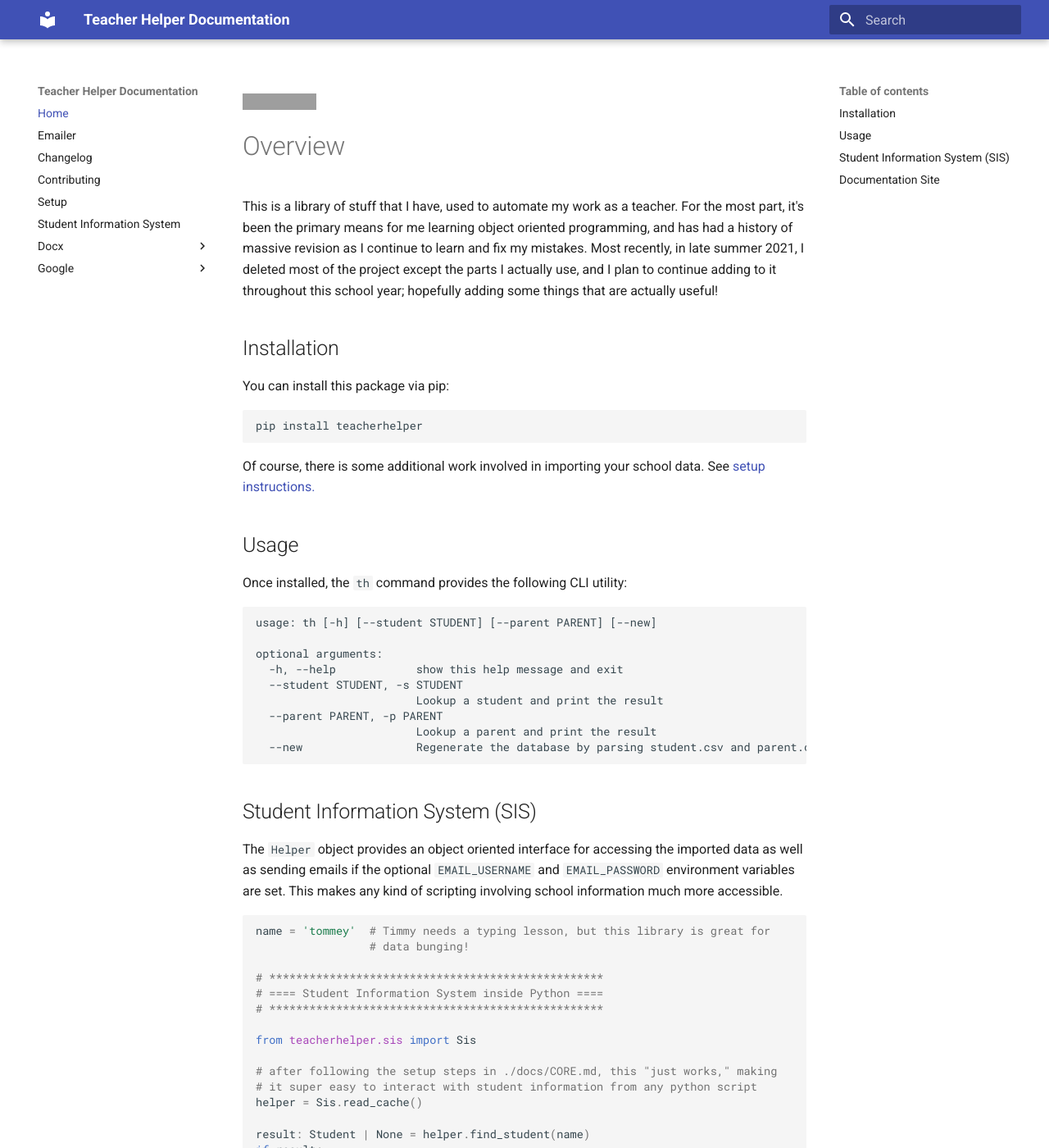
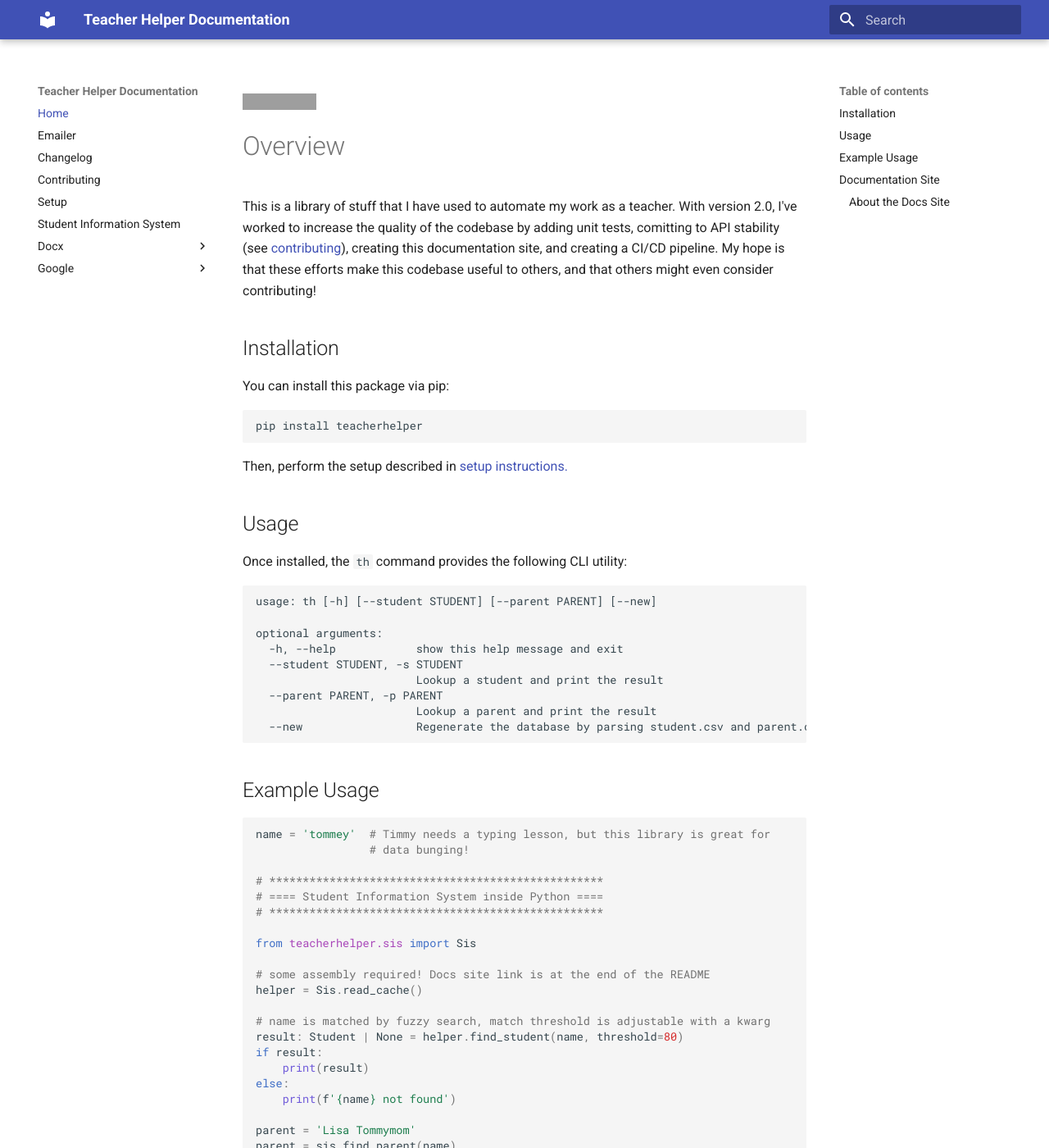
Before and after one commit to jdevries3133/teacher_helper, an MkDocs documentation site: the page built from docs/index.md, in a window 1280 px wide and 1400 px high. Shown: the whole window at 82% size. Built offline with MkDocs 1.6.1 and Material for MkDocs 9.7.7, drawn with Linux system fonts in a browser that asks for light colours; some of the changed text lies outside the part shown; grey boxes are pictures that could not be loaded.

Commit message:
update documentation

````diff
--- a/docs/index.md
+++ b/docs/index.md
@@ -6,13 +6,13 @@
 
 # Overview
 
-This is a library of stuff that I have, used to automate my work as a teacher.
-For the most part, it's been the primary means for me learning object oriented
-programming, and has had a history of massive revision as I continue to learn
-and fix my mistakes. Most recently, in late summer 2021, I deleted most of the
-project except the parts I actually use, and I plan to continue adding to it
-throughout this school year; hopefully adding some things that are actually
-useful!
+This is a library of stuff that I have used to automate my work as a teacher.
+With version 2.0, I've worked to increase the quality of the codebase by adding
+unit tests, comitting to API stability (see
+[contributing](https://teacherhelper.jackdevries.com/contributing#versioning)),
+creating this documentation site, and creating a CI/CD pipeline. My hope is
+that these efforts make this codebase useful to others, and that others might
+even consider contributing!
 
 ## Installation
 
@@ -22,8 +22,8 @@ You can install this package via pip:
 pip install teacherhelper
 ```
 
-Of course, there is some additional work involved in importing your school
-data. See [setup instructions.](https://teacherhelper.jackdevries.com/setup/)
+Then, perform the setup described in
+[setup instructions.](https://teacherhelper.jackdevries.com/setup/)
 
 ## Usage
 
@@ -41,12 +41,7 @@ optional arguments:
   --new                 Regenerate the database by parsing student.csv and parent.csv in the $HELPER_DATA directory.
 ```
 
-## Student Information System (SIS)
-
-The `Helper` object provides an object oriented interface for accessing
-the imported data as well as sending emails if the optional `EMAIL_USERNAME`
-and `EMAIL_PASSWORD` environment variables are set. This makes any kind of
-scripting involving school information much more accessible.
+## Example Usage
 
 ```python
 
@@ -59,18 +54,18 @@ name = 'tommey'  # Timmy needs a typing lesson, but this library is great for
 
 from teacherhelper.sis import Sis
 
-# after following the setup steps in ./docs/CORE.md, this "just works," making
-# it super easy to interact with student information from any python script
+# some assembly required! Docs site link is at the end of the README
 helper = Sis.read_cache()
 
-result: Student | None = helper.find_student(name)
+# name is matched by fuzzy search, match threshold is adjustable with a kwarg
+result: Student | None = helper.find_student(name, threshold=80)
 if result:
     print(result)
 else:
     print(f'{name} not found')
 
 parent = 'Lisa Tommymom'
-parent = helper.find_parent(name)
+parent = sis.find_parent(name)
 if parent:
     print(f'{parent.name=} :: {parent.phone_number=}')
 
@@ -81,6 +76,7 @@ if parent:
 
 from teacherhelper.google_classroom import GoogleClassroomApiWrapper
 
+# again, setup steps are documented on the docs site
 wrapper = google_classroom.GoogleClassroomApiWrapper(
     match_classrooms=['Ms. Smith', 'Ms. Fischer'],
     match_assignments=['4/25 Homework']
@@ -103,7 +99,8 @@ from teacherhelper import Email
 # don't forget our variables defined above
 tommy = result
 
-with Email(username="me@site.com", password="supersecret") as eml:
+# you can also define EMAIL_USER and EMAIL_PASSWORD environment variables
+with Email(username="me@example.com", password="supersecret") as eml:
     eml.send(
         to=tommy.primary_conteact.email,
         subject="Tommy Needs Spelling Help",
@@ -122,7 +119,7 @@ assignment recently. Here are some spelling tools I would recommend:
 | Khan Academy              | https://www.khanacademy.org/     |
 | Grammarly                 | https://www.grammarly.com/       |
 | Webster Dictionary Online | https://www.merriam-webster.com/ |
-"""
+""",
         cc=result.email
     )
 ```
@@ -130,3 +127,9 @@ assignment recently. Here are some spelling tools I would recommend:
 ## Documentation Site
 
 Visit the documentation site at [teacherhelper.jackdevries.com](https://teacherhelper.jackdevries.com/)
+
+### About the Docs Site
+
+The docs site will _always_ remain in sync with the latest release. Every
+release is tagged on GitHub, so use version control to access documentation for
+previous versions.
````
Also changed, not shown: docs/EMAIL.md (+14 -7 lines), docs/google/classroom_grader.md (+3 -2 lines), docs/google/client.md (+4 -4 lines), docs/setup.md (+24 -18 lines), docs/sis.md (+16 -12 lines).
